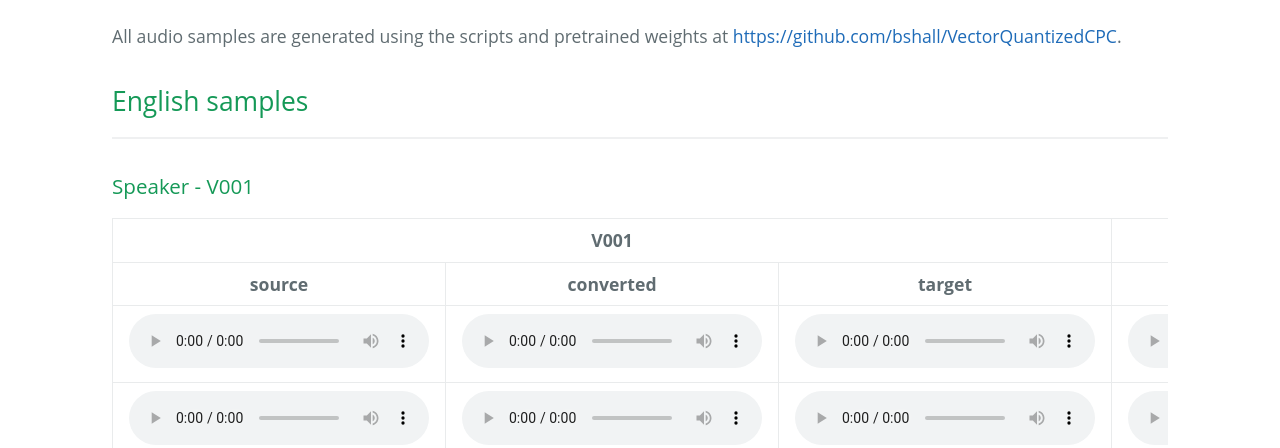
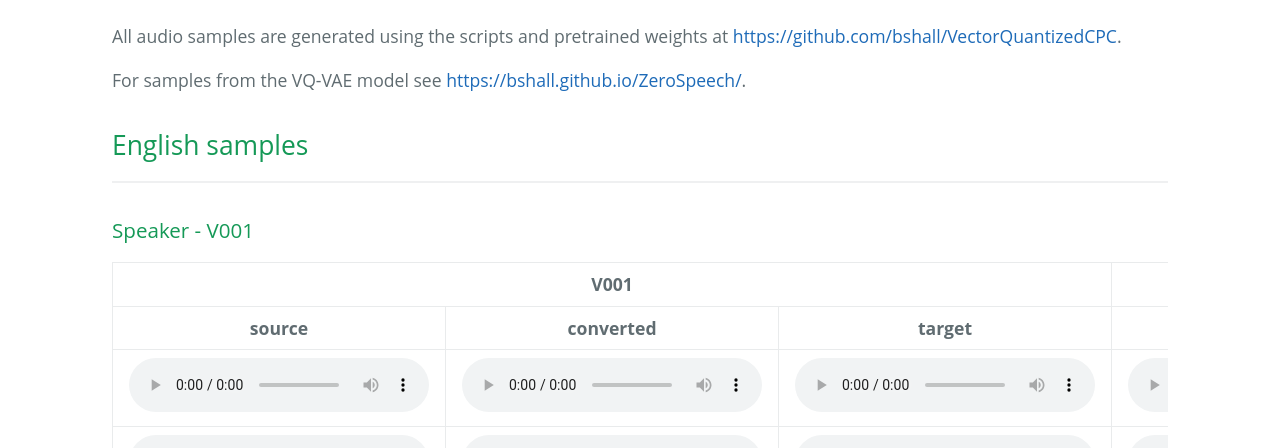
Before and after one commit to bshall/VectorQuantizedCPC, a plain HTML site: page index.html in a window 1280 px wide. Shown: the part 652-1100 px from the top of the page. Drawn offline with Linux system fonts and the light colour scheme.

Commit message:
Add reference to VQ-VAE

```diff
--- a/index.html
+++ b/index.html
@@ -20,6 +20,7 @@
             <sup><strong>Fig 1:</strong> VQ-CPC model architecture.</sup>
         </div>
         <p>All audio samples are generated using the scripts and pretrained weights at <a href="https://github.com/bshall/VectorQuantizedCPC">https://github.com/bshall/VectorQuantizedCPC</a>.</p>
+        <p>For samples from the VQ-VAE model see <a href="https://bshall.github.io/ZeroSpeech/">https://bshall.github.io/ZeroSpeech/</a>.</p>
         <h2>English samples</h2>
         <hr>
         <h3>Speaker - V001</h3>
```
